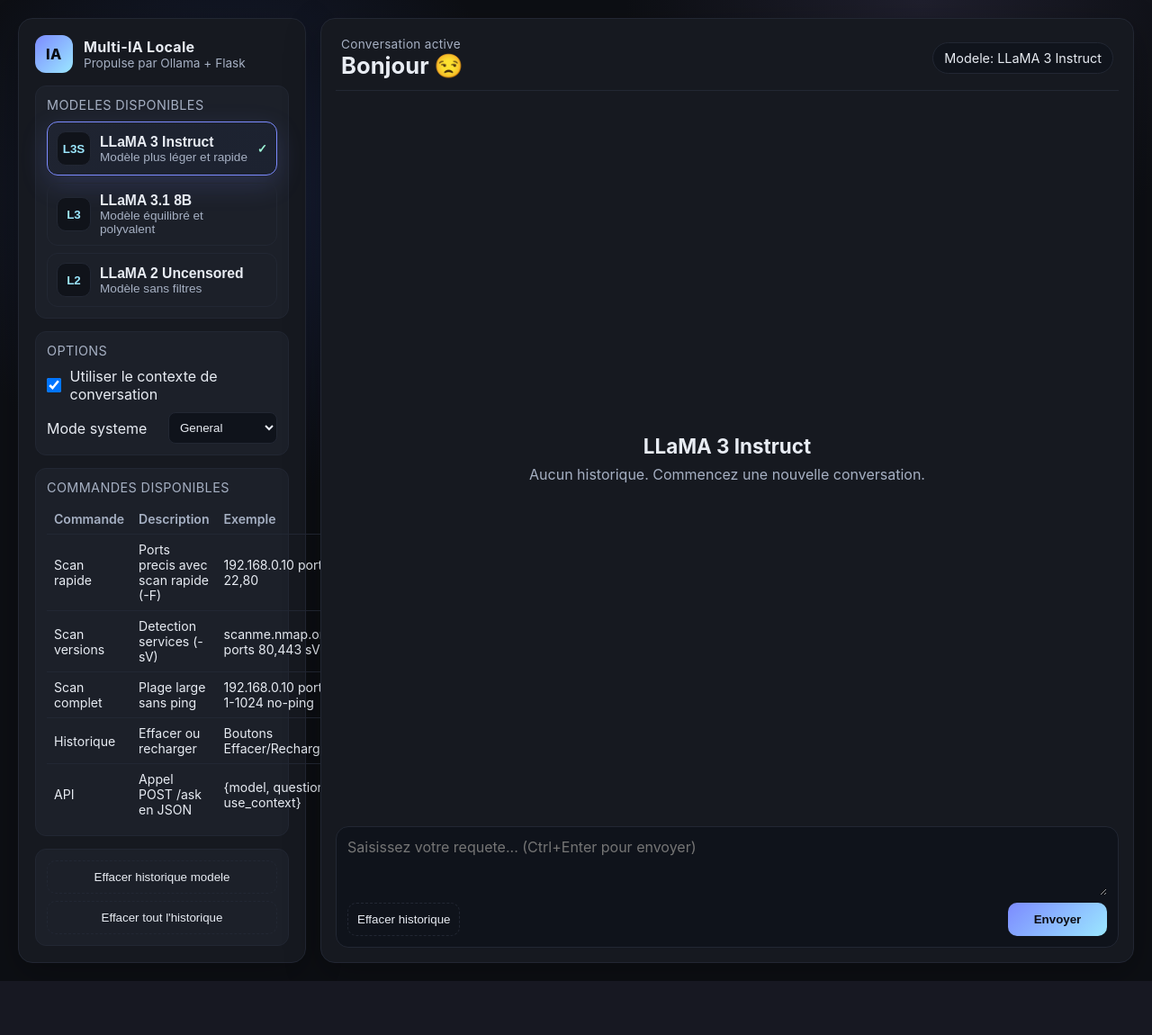
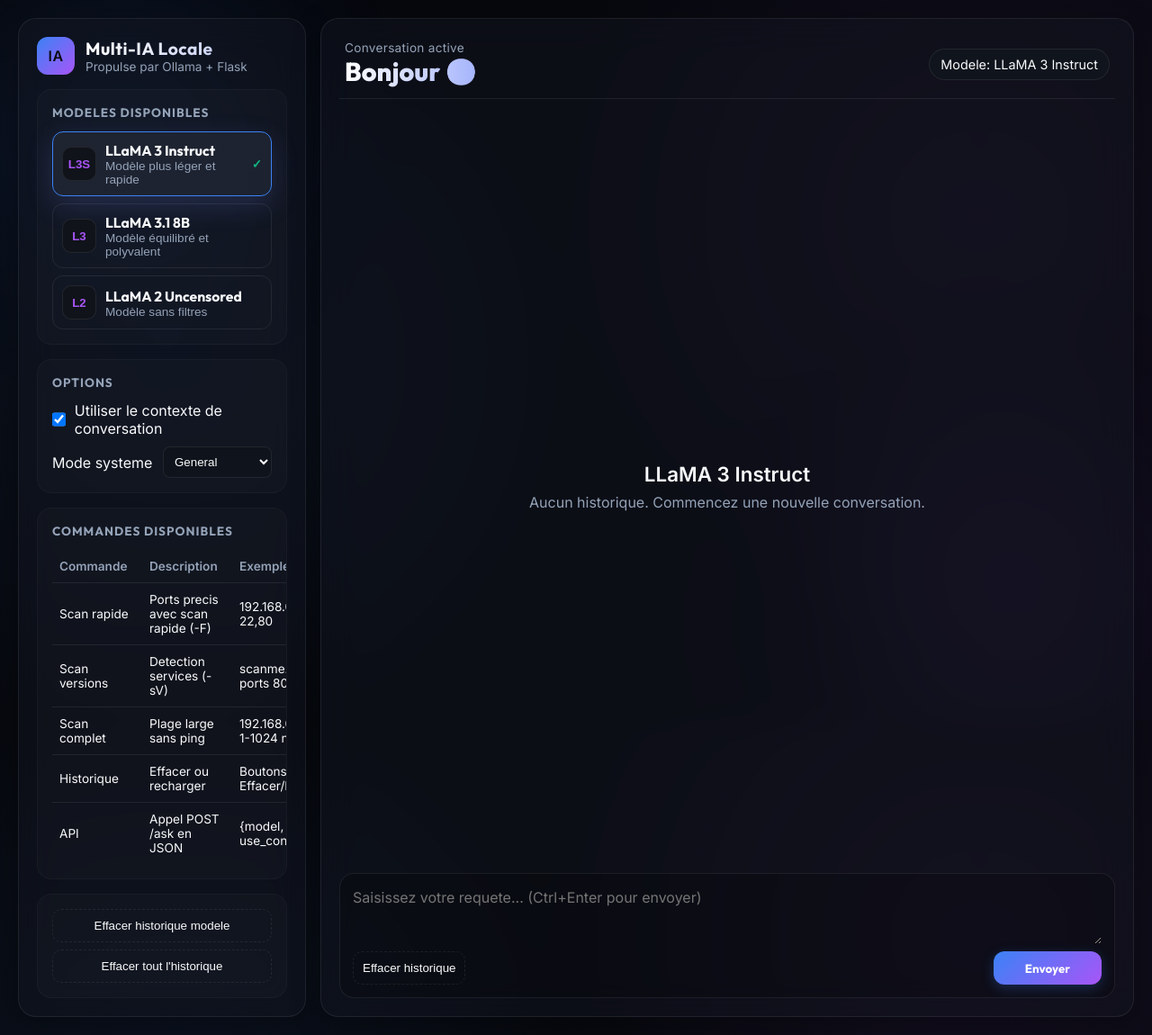
Before and after one commit to Slyingball/IALocalProject, a Flask app: page / in a window 1280 px wide. Shown: the whole page at 90% size. Before the commit the page ends 1090 px from the top, so only its background shows below. Run offline with Flask 3, Linux system fonts and the light colour scheme; data that the repository does not hold is empty.

Commit message:
feat: overhaul UI with glassmorphism, animations and custom scrollbars

```diff
--- a/static/style.css
+++ b/static/style.css
@@ -1,15 +1,19 @@
 :root {
-    --bg: #0f1116;
-    --panel: #161920;
-    --panel-alt: #1c2029;
-    --text: #e8ecf3;
-    --muted: #a6b0c3;
-    --accent: #7c8bff;
-    --accent-2: #9be7ff;
-    --border: #222733;
-    --danger: #ffb3b3;
-    --success: #9ef8d8;
-    --font: "Inter", "Space Grotesk", "Segoe UI", system-ui, -apple-system, sans-serif;
+    --bg-base: #06080d;
+    --panel-bg: rgba(20, 24, 34, 0.45);
+    --panel-border: rgba(255, 255, 255, 0.08);
+    --panel: var(--panel-bg);
+    --panel-alt: rgba(30, 35, 48, 0.5);
+    --text: #f8fafc;
+    --muted: #94a3b8;
+    --accent: #3b82f6;
+    --accent-2: #a855f7;
+    --border: var(--panel-border);
+    --danger: #ef4444;
+    --success: #10b981;
+    --font-heading: 'Outfit', system-ui, sans-serif;
+    --font-body: 'Inter', system-ui, sans-serif;
+    --glass-shadow: 0 8px 32px rgba(0, 0, 0, 0.3);
 }
 
 * {
@@ -19,10 +23,56 @@
 }
 
 body {
-    background: radial-gradient(circle at 20% 20%, #18203a 0%, transparent 25%), radial-gradient(circle at 80% 0%, #1f1f2d 0%, transparent 22%), #0d0f14;
+    background-color: var(--bg-base);
+    background-image:
+        radial-gradient(circle at 15% 50%, rgba(59, 130, 246, 0.08) 0%, transparent 40%),
+        radial-gradient(circle at 85% 30%, rgba(168, 85, 247, 0.08) 0%, transparent 40%);
+    background-attachment: fixed;
     color: var(--text);
-    font-family: var(--font);
+    font-family: var(--font-body);
     min-height: 100vh;
+    overflow-x: hidden;
+}
+
+.background-effects {
+    position: fixed;
+    top: 0;
+    left: 0;
+    width: 100vw;
+    height: 100vh;
+    z-index: -1;
+    overflow: hidden;
+    pointer-events: none;
+}
+
+.glow-orb {
+    position: absolute;
+    border-radius: 50%;
+    filter: blur(90px);
+    opacity: 0.6;
+    animation: drift 20s infinite alternate ease-in-out;
+}
+
+.orb-1 {
+    width: 450px;
+    height: 450px;
+    background: radial-gradient(circle, rgba(59, 130, 246, 0.25), transparent 70%);
+    top: -100px;
+    left: -100px;
+}
+
+.orb-2 {
+    width: 550px;
+    height: 550px;
+    background: radial-gradient(circle, rgba(168, 85, 247, 0.25), transparent 70%);
+    bottom: -150px;
+    right: -100px;
+    animation-delay: -5s;
+}
+
+@keyframes drift {
+    0% { transform: translate(0, 0) scale(1); }
+    100% { transform: translate(40px, 30px) scale(1.1); }
 }
 
 .app-shell {
@@ -35,13 +85,15 @@ body {
 
 .sidebar {
     background: var(--panel);
+    backdrop-filter: blur(20px);
+    -webkit-backdrop-filter: blur(20px);
     border: 1px solid var(--border);
-    border-radius: 16px;
-    padding: 18px;
+    border-radius: 20px;
+    padding: 20px;
     display: flex;
     flex-direction: column;
-    gap: 14px;
-    box-shadow: 0 12px 40px rgba(0, 0, 0, 0.25);
+    gap: 16px;
+    box-shadow: var(--glass-shadow);
 }
 
 .brand {
@@ -63,8 +115,14 @@ body {
 }
 
 .brand-name {
+    font-family: var(--font-heading);
+    font-size: 1.2rem;
     font-weight: 700;
-    letter-spacing: 0.3px;
+    letter-spacing: 0.5px;
+    background: linear-gradient(to right, #fff, #c0caf5);
+    -webkit-background-clip: text;
+    background-clip: text;
+    -webkit-text-fill-color: transparent;
 }
 
 .brand-sub {
@@ -73,18 +131,20 @@ body {
 }
 
 .panel {
-    background: var(--panel-alt);
-    border: 1px solid var(--border);
-    border-radius: 12px;
-    padding: 12px;
+    background: rgba(255, 255, 255, 0.02);
+    border: 1px solid rgba(255, 255, 255, 0.03);
+    border-radius: 16px;
+    padding: 16px;
 }
 
 .panel-title {
-    font-size: 0.9rem;
+    font-family: var(--font-heading);
+    font-size: 0.85rem;
+    font-weight: 700;
     color: var(--muted);
-    letter-spacing: 0.4px;
+    letter-spacing: 1px;
     text-transform: uppercase;
-    margin-bottom: 10px;
+    margin-bottom: 12px;
 }
 
 .model-list {
@@ -138,6 +198,7 @@ body {
 }
 
 .pill-name {
+    font-family: var(--font-heading);
     font-weight: 700;
     font-size: 0.98rem;
 }
@@ -183,17 +244,27 @@ body {
     padding: 8px;
 }
 
+.commands-panel {
+    overflow-x: auto;
+}
+
 .commands-table {
     width: 100%;
     border-collapse: collapse;
-    font-size: 0.88rem;
+    font-size: 0.85rem;
+    white-space: nowrap;
 }
 
 .commands-table th,
 .commands-table td {
-    padding: 8px;
+    padding: 10px 8px;
     text-align: left;
     border-bottom: 1px solid var(--border);
+}
+
+.commands-table td {
+    white-space: normal;
+    min-width: 100px;
 }
 
 .commands-table th {
@@ -228,13 +299,15 @@ body {
 
 .chat-pane {
     background: var(--panel);
+    backdrop-filter: blur(20px);
+    -webkit-backdrop-filter: blur(20px);
     border: 1px solid var(--border);
-    border-radius: 16px;
-    padding: 16px;
+    border-radius: 20px;
+    padding: 20px;
     display: flex;
     flex-direction: column;
     min-height: calc(100vh - 40px);
-    box-shadow: 0 12px 40px rgba(0, 0, 0, 0.28);
+    box-shadow: var(--glass-shadow);
 }
 
 .chat-header {
@@ -253,8 +326,13 @@ body {
 }
 
 .chat-title {
-    font-size: 1.6rem;
-    font-weight: 700;
+    font-family: var(--font-heading);
+    font-size: 1.8rem;
+    font-weight: 800;
+    background: linear-gradient(to right, #ffffff, #a5b4fc);
+    -webkit-background-clip: text;
+    background-clip: text;
+    -webkit-text-fill-color: transparent;
 }
 
 .chip {
@@ -275,13 +353,28 @@ body {
     gap: 12px;
 }
 
-.chat-container::-webkit-scrollbar {
+/* Custom Scrollbars */
+::-webkit-scrollbar {
     width: 8px;
+    height: 8px;
 }
 
-.chat-container::-webkit-scrollbar-thumb {
-    background: var(--border);
-    border-radius: 6px;
+::-webkit-scrollbar-track {
+    background: rgba(0, 0, 0, 0.1);
+    border-radius: 10px;
+}
+
+::-webkit-scrollbar-thumb {
+    background: rgba(255, 255, 255, 0.15);
+    border-radius: 10px;
+    border: 2px solid transparent;
+    background-clip: padding-box;
+}
+
+::-webkit-scrollbar-thumb:hover {
+    background: rgba(255, 255, 255, 0.25);
+    border: 2px solid transparent;
+    background-clip: padding-box;
 }
 
 .welcome-block {
@@ -342,12 +463,18 @@ body {
 
 .input-dock {
     margin-top: 12px;
-    background: #0f131b;
-    border: 1px solid var(--border);
-    border-radius: 14px;
-    padding: 12px;
+    background: rgba(0, 0, 0, 0.2);
+    border: 1px solid rgba(255, 255, 255, 0.08);
+    border-radius: 16px;
+    padding: 14px;
     display: grid;
     gap: 8px;
+    transition: border-color 0.2s ease, box-shadow 0.2s ease;
+}
+
+.input-dock:focus-within {
+    border-color: var(--accent);
+    box-shadow: 0 0 0 2px rgba(59, 130, 246, 0.2);
 }
 
 #question {
@@ -356,9 +483,10 @@ body {
     border: none;
     color: var(--text);
     font-size: 1rem;
+    line-height: 1.5;
     resize: vertical;
     min-height: 64px;
-    font-family: var(--font);
+    font-family: var(--font-body);
 }
 
 #question:focus {
@@ -373,23 +501,25 @@ body {
 
 .send-btn {
     background: linear-gradient(135deg, var(--accent), var(--accent-2));
-    color: #0c0c11;
+    color: #ffffff;
     border: none;
-    padding: 10px 16px;
-    border-radius: 10px;
+    padding: 10px 20px;
+    border-radius: 12px;
+    font-family: var(--font-heading);
     font-weight: 700;
     cursor: pointer;
-    min-width: 110px;
+    min-width: 120px;
     display: inline-flex;
     justify-content: center;
     align-items: center;
     gap: 8px;
-    transition: transform 0.15s ease, box-shadow 0.2s ease;
+    transition: all 0.2s cubic-bezier(0.16, 1, 0.3, 1);
+    box-shadow: 0 4px 14px rgba(59, 130, 246, 0.25);
 }
 
-.send-btn:hover {
-    transform: translateY(-1px);
-    box-shadow: 0 10px 24px rgba(124, 139, 255, 0.3);
+.send-btn:hover:not(:disabled) {
+    transform: translateY(-2px);
+    box-shadow: 0 8px 25px rgba(168, 85, 247, 0.4);
 }
 
 .send-btn:disabled {
--- a/templates/index.html
+++ b/templates/index.html
@@ -1,13 +1,24 @@
 <!DOCTYPE html>
 <!DOCTYPE html>
 <html lang="fr">
+
 <head>
     <meta charset="UTF-8">
     <meta name="viewport" content="width=device-width, initial-scale=1.0">
     <title>Multi-IA Locale</title>
+    <link rel="preconnect" href="https://fonts.googleapis.com">
+    <link rel="preconnect" href="https://fonts.gstatic.com" crossorigin>
+    <link
+        href="https://fonts.googleapis.com/css2?family=Inter:wght@400;500;600&family=Outfit:wght@500;700;800&display=swap"
+        rel="stylesheet">
     <link rel="stylesheet" href="{{ url_for('static', filename='style.css') }}">
 </head>
+
 <body>
+    <div class="background-effects">
+        <div class="glow-orb orb-1"></div>
+        <div class="glow-orb orb-2"></div>
+    </div>
     <div class="app-shell">
         <aside class="sidebar">
             <div class="brand">
@@ -118,7 +129,8 @@
             </div>
 
             <form id="askForm" class="input-dock">
-                <textarea id="question" rows="2" placeholder="Saisissez votre requete... (Ctrl+Enter pour envoyer)" required></textarea>
+                <textarea id="question" rows="2" placeholder="Saisissez votre requete... (Ctrl+Enter pour envoyer)"
+                    required></textarea>
                 <div class="dock-actions">
                     <button type="button" class="ghost-btn" onclick="clearHistory()">Effacer historique</button>
                     <button type="submit" class="send-btn" id="submitBtn">
@@ -180,8 +192,10 @@
             messageDiv.className = `message ${type}-message`;
 
             const avatar = document.createElement('div');
-            avatar.className = 'avatar';
-            avatar.textContent = type === 'user' ? 'U' : 'IA';
+            avatar.className = `avatar ${type}-avatar`;
+            avatar.innerHTML = type === 'user'
+                ? '<svg width="20" height="20" viewBox="0 0 24 24" fill="none" stroke="currentColor" stroke-width="2" stroke-linecap="round" stroke-linejoin="round"><path d="M20 21v-2a4 4 0 0 0-4-4H8a4 4 0 0 0-4 4v2"></path><circle cx="12" cy="7" r="4"></circle></svg>'
+                : '<svg width="20" height="20" viewBox="0 0 24 24" fill="none" stroke="currentColor" stroke-width="2" stroke-linecap="round" stroke-linejoin="round"><path d="M21 16V8a2 2 0 0 0-1-1.73l-7-4a2 2 0 0 0-2 0l-7 4A2 2 0 0 0 3 8v8a2 2 0 0 0 1 1.73l7 4a2 2 0 0 0 2 0l7-4A2 2 0 0 0 21 16z"></path><polyline points="3.27 6.96 12 12.01 20.73 6.96"></polyline><line x1="12" y1="22.08" x2="12" y2="12"></line></svg>';
 
             const content = document.createElement('div');
             content.className = 'message-content';
@@ -289,4 +303,5 @@
         });
     </script>
 </body>
+
 </html>
```
Also changed, not shown: other parts of static/style.css (+40 -12 lines).
